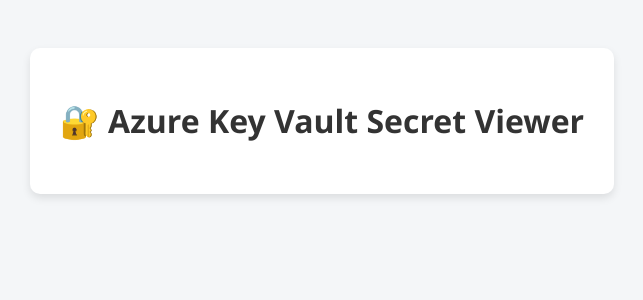
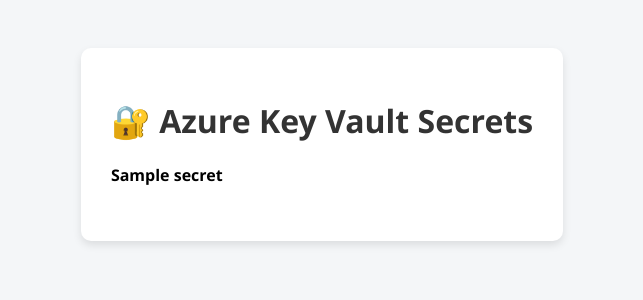
Before and after one commit to devopswork4u/keyvault-demp-app, a Flask app: template templates/index.html in a window 1280 px wide. Shown: the top 300 px of the page, without its empty margins (318-961 px from the left). Run offline with Flask 3, Linux system fonts and the light colour scheme; the template is opened without the code that fills it: most values are stand-ins (such as "Sample title", 1, 10 or a date in 2020).

Commit message:
rollback code to b8520e9

```diff
--- a/app.py
+++ b/app.py
@@ -2,30 +2,40 @@
 from azure.identity import DefaultAzureCredential
 from azure.keyvault.secrets import SecretClient
 import os
+import traceback
 
 app = Flask(__name__)
 
-# Get environment variables
+# Read environment variables
 KEY_VAULT_URL = os.environ.get("KEY_VAULT_URL")
-SQLDB_PASSWORD = os.environ.get("SQLDB_PASSWORD")
+SECRET_NAMES = [
+    os.environ.get("SECRET_NAME"),
+    os.environ.get("SQLDB_PASSWORD")
+]
 
-# Check if both environment variables are set
-if not KEY_VAULT_URL or not SQLDB_PASSWORD:
-    secret_value = "[Error] Environment variables KEY_VAULT_URL or SQLDB_PASSWORD not set."
-else:
-    try:
-        # Initialize credential and secret client
-        credential = DefaultAzureCredential()
-        client = SecretClient(vault_url=KEY_VAULT_URL, credential=credential)
+# Initialize client
+credential = DefaultAzureCredential()
+client = SecretClient(vault_url=KEY_VAULT_URL, credential=credential)
 
-        # Fetch the secret value
-        secret_value = client.get_secret(SQLDB_PASSWORD).value
-    except Exception as e:
-        secret_value = f"[Error] {str(e)}"
+# Dictionary to hold secret name -> value
+secrets_dict = {}
+
+try:
+    for secret_name in SECRET_NAMES:
+        if secret_name:
+            secret = client.get_secret(secret_name)
+            secrets_dict[secret_name] = secret.value
+            print(f"[INFO] Retrieved secret: {secret_name}")
+        else:
+            print(f"[WARN] Missing environment variable for secret name.")
+except Exception as e:
+    print(f"[ERROR] Failed to retrieve secrets: {str(e)}")
+    traceback.print_exc()
+    secrets_dict = {"ERROR": str(e)}
 
 @app.route("/")
 def index():
-    return render_template("index.html", secret_value=secret_value)
+    return render_template("index.html", secrets=secrets_dict)
 
 if __name__ == "__main__":
-    app.run(debug=True)
+    app.run()
--- a/templates/index.html
+++ b/templates/index.html
@@ -17,32 +17,42 @@
             border-radius: 10px;
             box-shadow: 0 4px 8px rgba(0,0,0,0.1);
             display: inline-block;
+            text-align: left;
         }
 
         h1 {
             color: #333;
+            text-align: center;
         }
 
-        .char-line {
-            margin: 10px 0;
-            font-size: 22px;
-            letter-spacing: 2px;
+        .secret-block {
+            margin-bottom: 25px;
+        }
+
+        .secret-label {
+            font-weight: bold;
+            margin-bottom: 5px;
+            display: block;
+        }
+
+        .secret-line {
             display: flex;
-            justify-content: center;
             align-items: center;
+            margin: 5px 0;
         }
 
         .char {
-            padding: 10px 15px;
+            padding: 8px 10px;
             background: #eee;
-            border-radius: 6px;
+            border-radius: 5px;
             user-select: none;
             filter: blur(6px);
+            margin-right: 5px;
             min-width: 20px;
+            text-align: center;
         }
 
         .eye-icon {
-            margin-left: 10px;
             cursor: pointer;
             font-size: 18px;
             color: #333;
@@ -51,33 +61,29 @@
         .eye-icon:hover {
             color: #0078D7;
         }
-
-        .error {
-            color: red;
-            font-weight: bold;
-            margin-top: 20px;
-        }
     </style>
 </head>
 <body>
     <div class="container">
-        <h1>🔐 Azure Key Vault Secret Viewer</h1>
+        <h1>🔐 Azure Key Vault Secrets</h1>
 
-        {% if secret_value.startswith("[Error]") %}
-            <div class="error">{{ secret_value }}</div>
-        {% else %}
+        {% for secret_name, secret_value in secrets.items() %}
+        <div class="secret-block">
+            <span class="secret-label">{{ secret_name }}</span>
+
             {% for idx, char in enumerate(secret_value) %}
-            <div class="char-line">
-                <span id="char{{ idx }}" class="char">{{ char }}</span>
-                <span class="eye-icon" onclick="toggleChar('{{ idx }}')" title="Show/Hide character">👁️</span>
+            <div class="secret-line">
+                <span class="char" id="char_{{ secret_name }}_{{ idx }}">{{ char }}</span>
+                <span class="eye-icon" onclick="toggleChar('{{ secret_name }}_{{ idx }}')">👁️</span>
             </div>
             {% endfor %}
-        {% endif %}
+        </div>
+        {% endfor %}
     </div>
 
     <script>
-        function toggleChar(index) {
-            const el = document.getElementById("char" + index);
+        function toggleChar(id) {
+            const el = document.getElementById("char_" + id);
             if (el.style.filter === "blur(6px)") {
                 el.style.filter = "none";
             } else {
```
